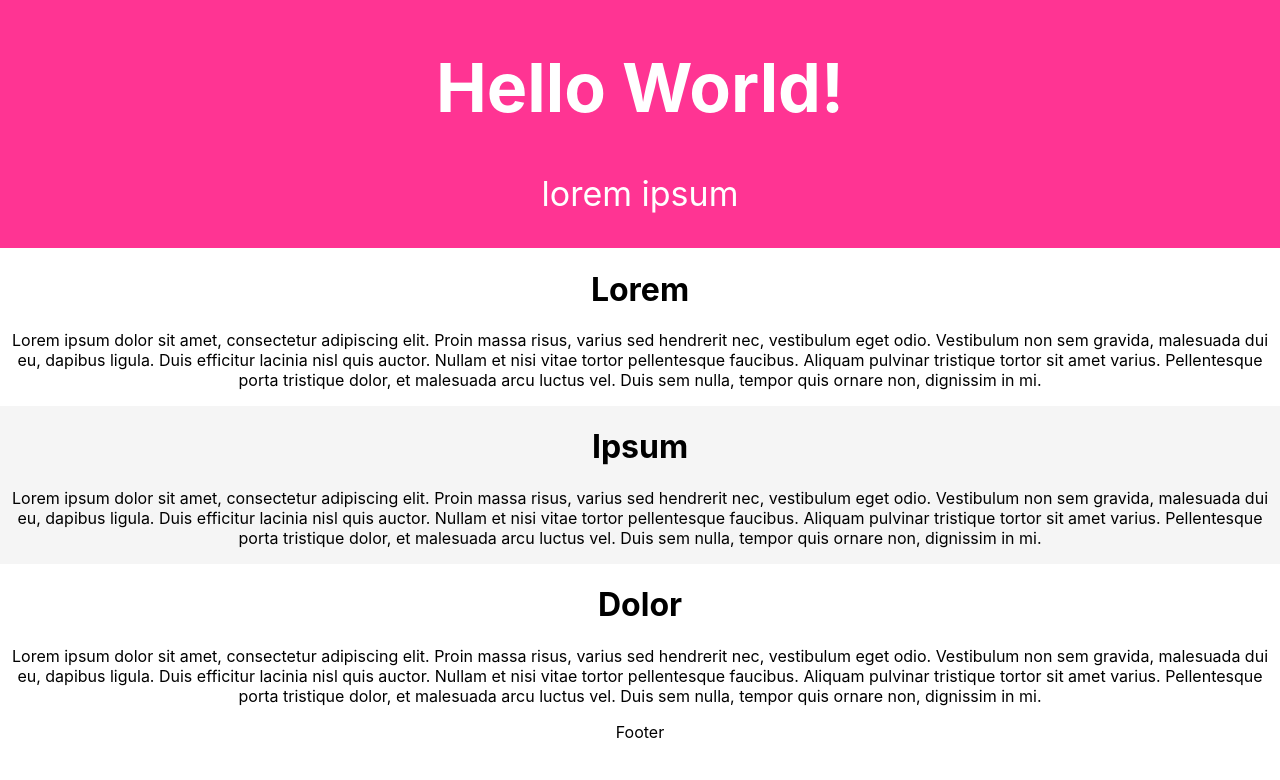
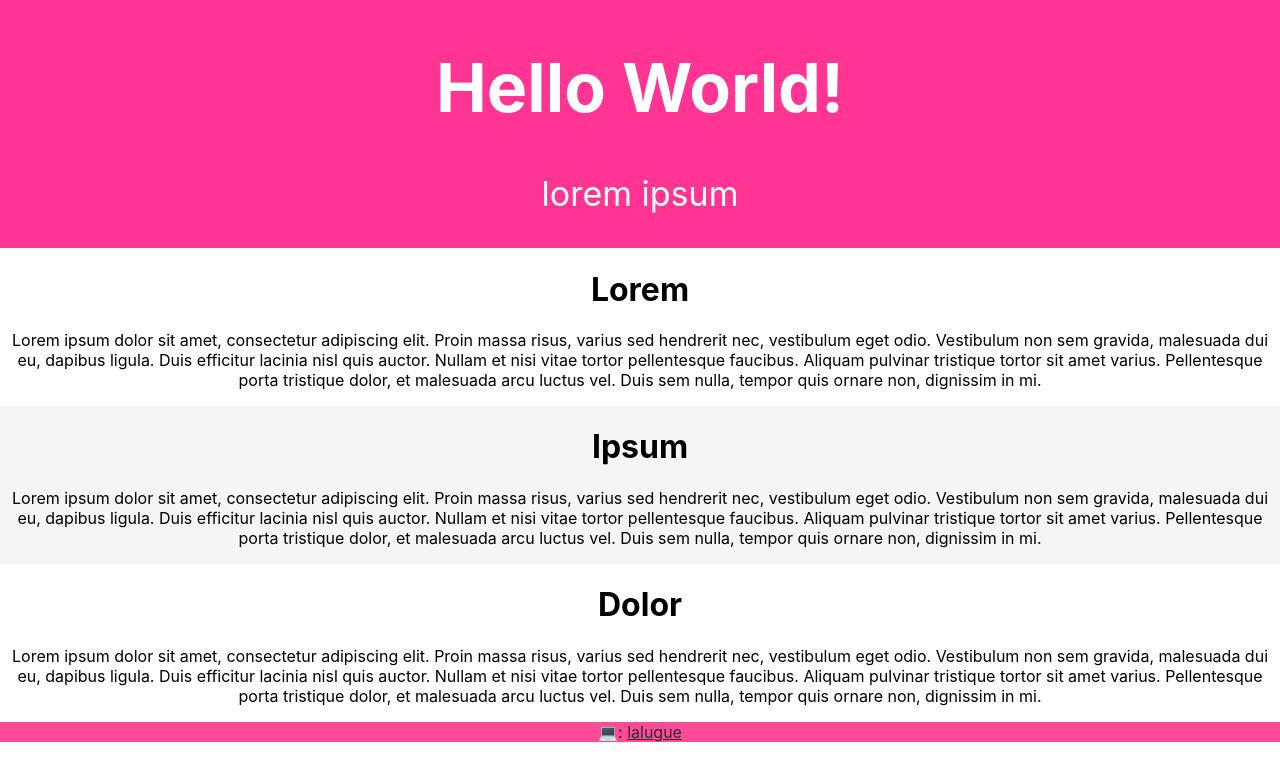
Before and after one commit to lalugue/simple-landing-page, a React (Create React App) app: page / in a window 1280 px wide. Shown: the top 780 px of the page. Built offline with nearby package versions, Linux system fonts and the light colour scheme.

Commit message:
add footer markup

```diff
--- a/src/components/Footer.js
+++ b/src/components/Footer.js
@@ -1,7 +1,9 @@
+import "./Footer.css";
+
 function Footer() {
   return (
-    <div>
-      Footer
+    <div className="Footer">
+      💻: <a href="https://github.com/lalugue">lalugue</a>
     </div>
   );
 }
```
